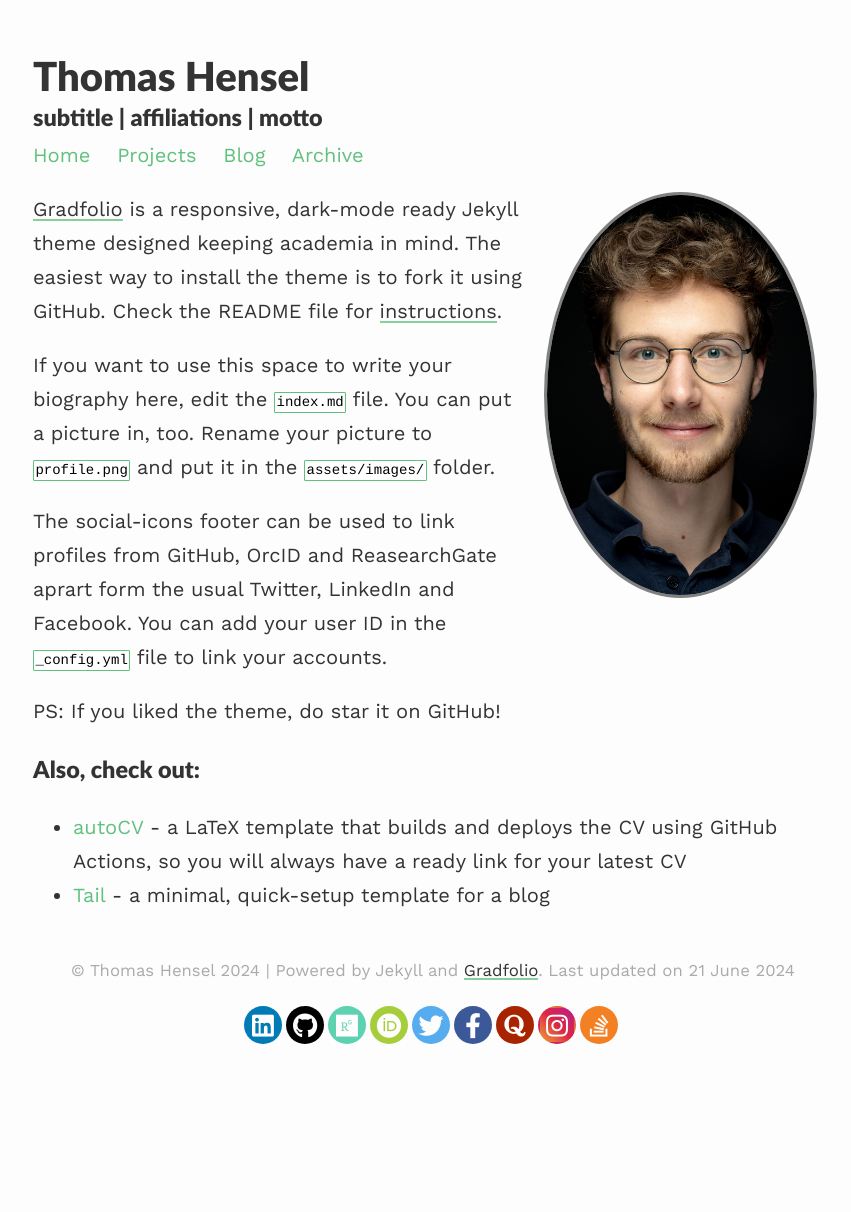
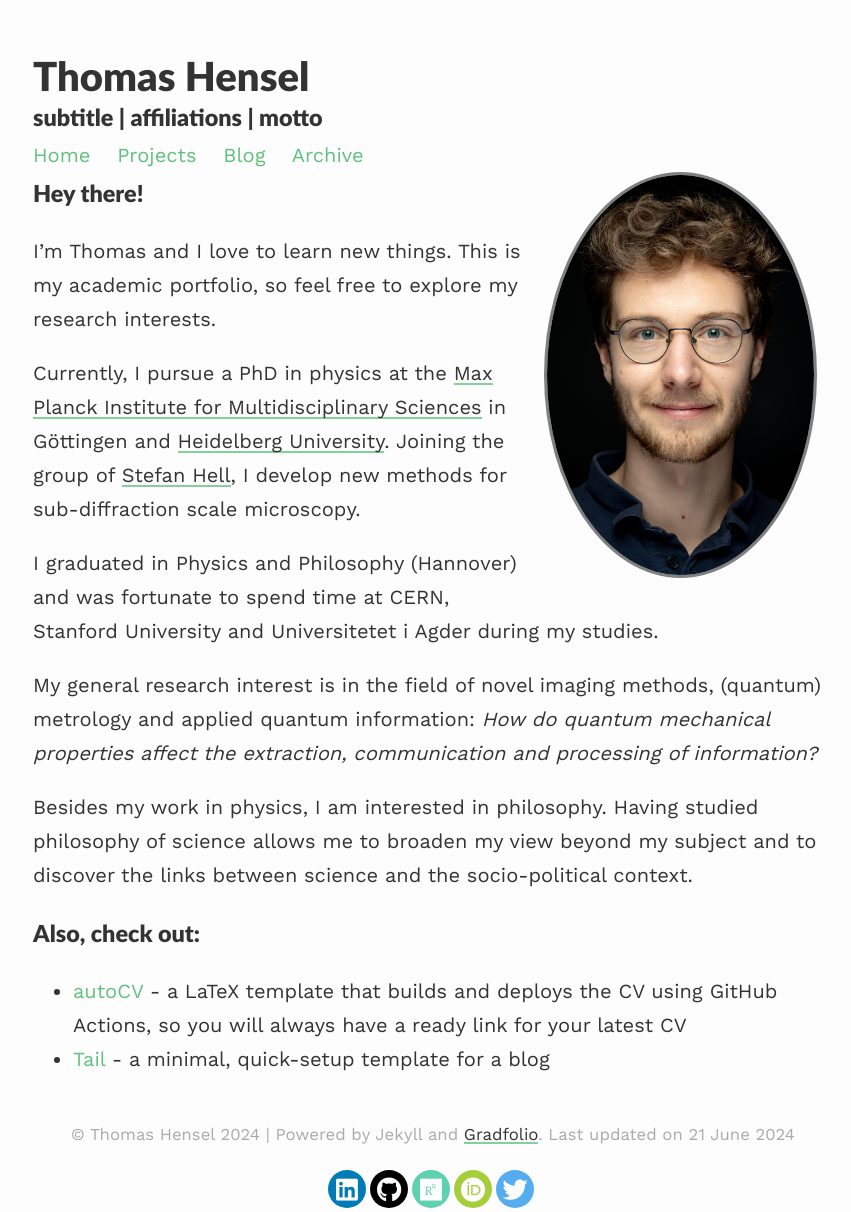
Before and after one commit to t-a-hensel/gradfolio, a Jekyll site: the page built from index.md, in a window 1280 px wide. Shown: the whole page, without its empty margins (207-1058 px from the left). Built offline with Jekyll 4.4.1, drawn with Linux system fonts in a browser that asks for light colours; nearby versions of some CDN libraries; before the commit the page ends 1048 px from its top, so only the background shows below that.

Commit message:
modify buttons

```diff
--- a/_config.yml
+++ b/_config.yml
@@ -13,15 +13,12 @@ permalink: /blog/:year/:title/
 paginate_path: /blog/page:num/
 
 # Social media links in footer
-twitter: "#"
-linkedin: "#"
-stackoverflow: "#"
-github: "#"
+twitter: "thomas_hensel"
+linkedin: "thomas-arne-hensel"
+#stackoverflow: "#"
+github: "t-a-hensel"
 researchgate: "#"
-orcid: "#"
-quora: "#"
-instagram: "#"
-facebook: "#"
+orcid: "0000-0002-7497-3329"
 
 
 # Markdown
--- a/index.md
+++ b/index.md
@@ -7,13 +7,21 @@ profile:
 published: true
 ---
 
-[Gradfolio](https://github.com/jitinnair1/gradfolio){:target="_blank"} is a responsive, dark-mode ready Jekyll theme designed keeping academia in mind. The easiest way to install the theme is to fork it using GitHub. Check the README file for [instructions](https://github.com/jitinnair1/gradfolio#installation){:target="_blank"}.
+### Hey there!
+I'm Thomas and I love to learn new things.
+This is my academic portfolio, so feel free to explore my research interests.
 
-If you want to use this space to write your biography here, edit the `index.md` file. You can put a picture in, too. Rename your picture to `profile.png` and put it in the `assets/images/` folder.
+Currently, I pursue a PhD in physics at the [Max Planck Institute for Multidisciplinary Sciences](https://www.mpinat.mpg.de/de) in Göttingen and [Heidelberg University](https://www.uni-heidelberg.de/en).
+Joining the group of [Stefan Hell](https://www.mpinat.mpg.de/de/hell), I develop new methods for sub-diffraction scale microscopy.
 
-The social-icons footer can be used to link profiles from GitHub, OrcID and ReasearchGate aprart form the usual Twitter, LinkedIn and Facebook. You can add your user ID in the `_config.yml` file to link your accounts.
+I graduated in Physics and Philosophy (Hannover) and was fortunate to spend time at CERN, Stanford University and Universitetet i Agder during my studies.
 
-PS: If you liked the theme, do star it on GitHub!
+My general research interest is in the field of novel imaging methods, (quantum) metrology and applied quantum information:
+*How do quantum mechanical properties affect the extraction, communication and processing of information?*
+
+Besides my work in physics, I am interested in philosophy.
+Having studied philosophy of science allows me to broaden my view beyond my subject and to discover the links between science and the socio-political context.
+
 
 ### Also, check out:
 
```
